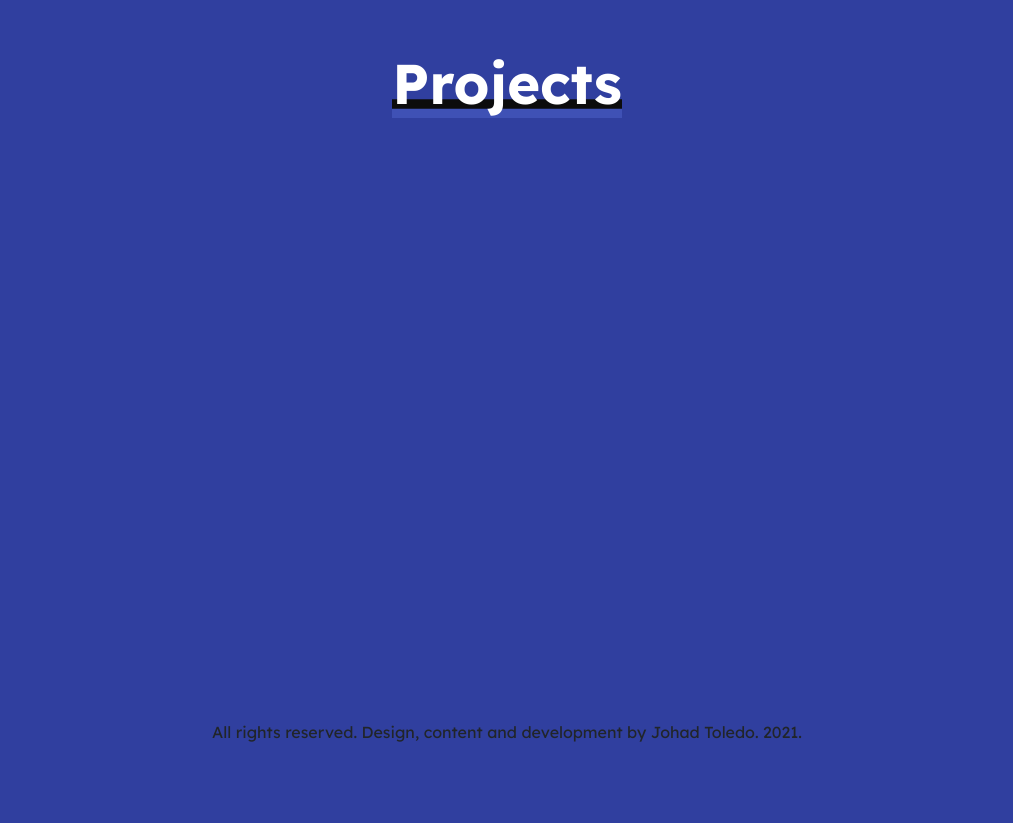
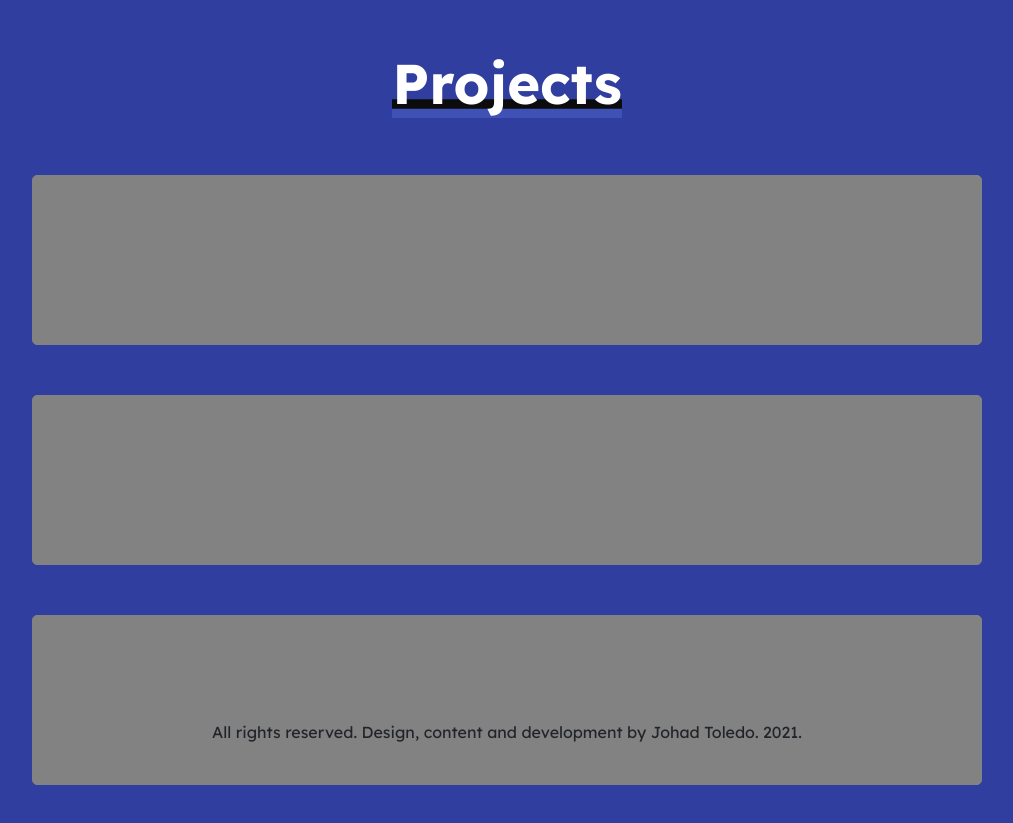
Before and after one commit to JohadToledo/MyPortfolio, a React (Create React App) app in the folder portfolio/: page / in a window 1280 px wide. Shown: the part 800-1623 px from the top of the page, without its empty margins (133-1146 px from the left). Before the commit the page ends 1544 px from the top, so only its background shows below. Built offline with nearby package versions, Linux system fonts and the light colour scheme.

Commit message:
Styling projects section, just need to add my projects

```diff
--- a/portfolio/src/assets/css/style.css
+++ b/portfolio/src/assets/css/style.css
@@ -59,6 +59,21 @@ section{
 .projects h1{
     font-size: 3.5rem;
     color: #ffffff;
+}
+
+.project-list{
+    display: flex;
+    justify-content: center;
+
+
+}
+.cuadradonegro{
+    background-color: #838282;
+    border: 1px solid #838282;
+    border-radius: 5px;
+    height: 170px;
+    margin-bottom: 50px;
+
 }
 
 .media-list {
--- a/portfolio/src/container/Projects.js
+++ b/portfolio/src/container/Projects.js
@@ -10,10 +10,20 @@ export default function Projects() {
                         <div className="row space center">
                             <h1 className="title"><b className="underline">Projects</b></h1>
                         </div>
-                        <div className="row center">
+                        <div className="row center project-list space50">
                             <div className="col-md-10">
                                 <div className="row">
+                                    <div className="cuadradonegro">
 
+                                    </div>
+                                    <br />
+                                    <div className="cuadradonegro">
+
+                                    </div>
+                                    <br />
+                                    <div className="cuadradonegro">
+
+                                    </div>
 
                                 </div>
                             </div>
```
Also changed, not shown: portfolio/package.json (line endings or trailing spaces).
